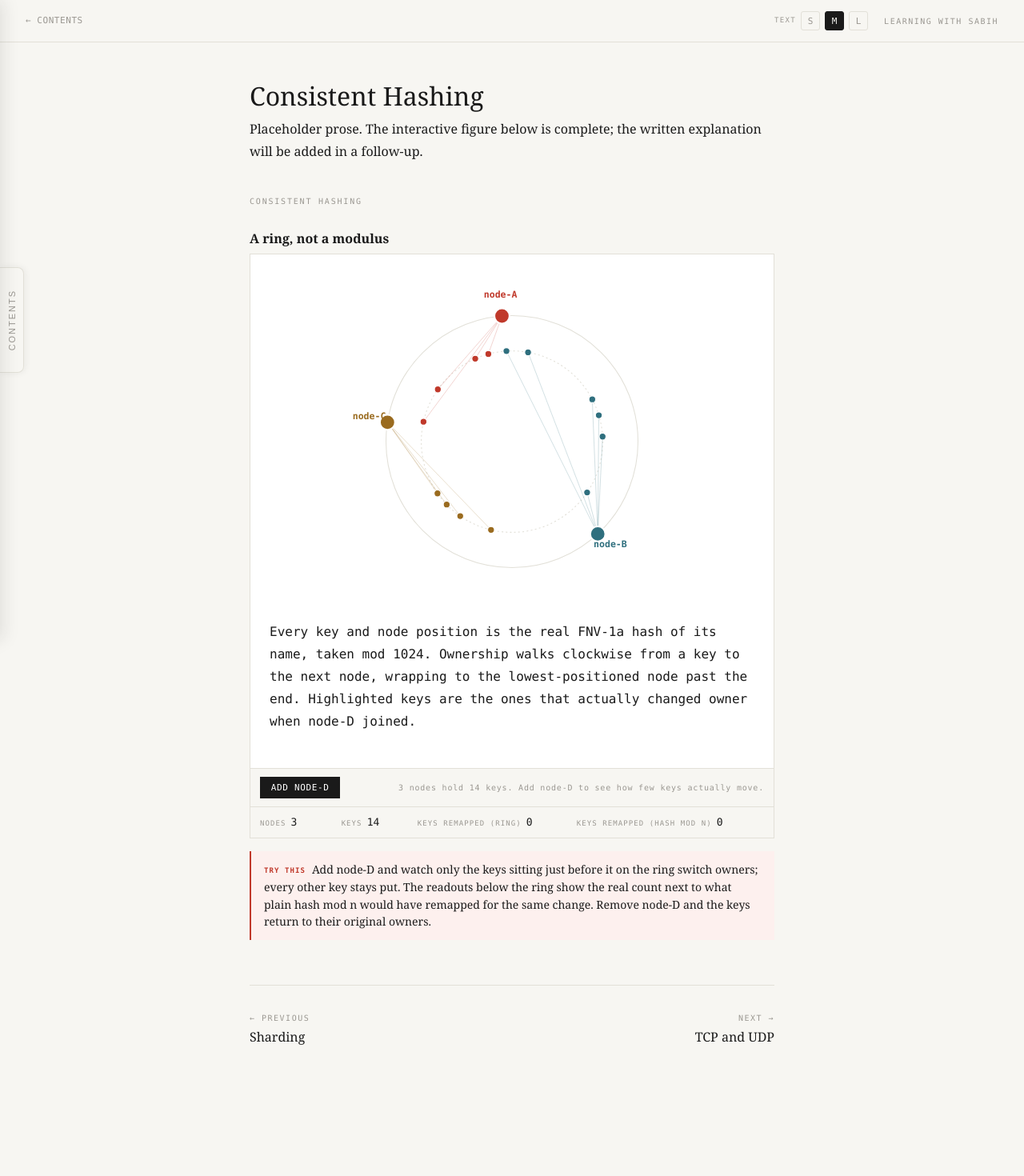
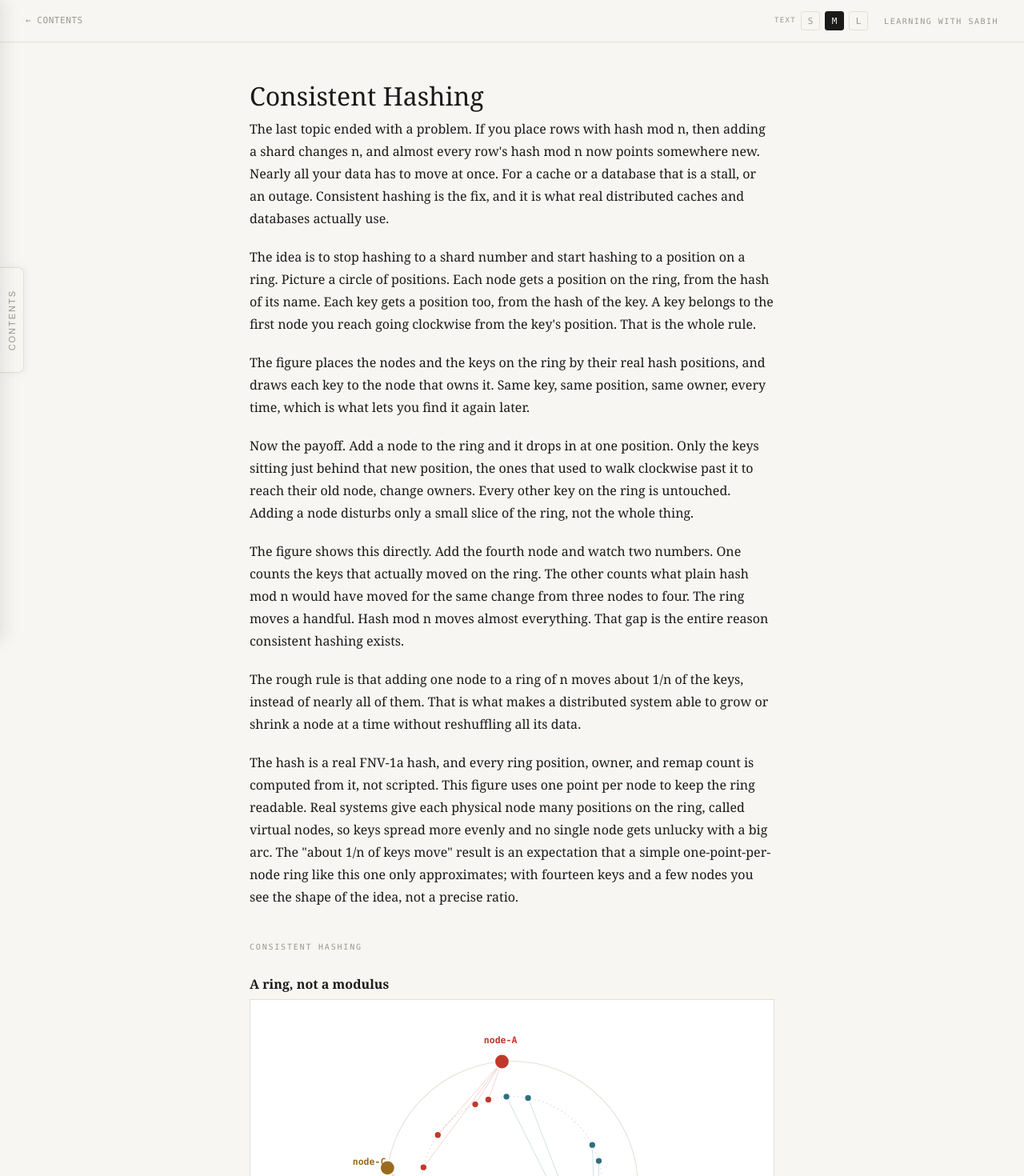
Before and after one commit to sabihusman/Learning-with-Sabih, a Next.js app: page /topics/consistent-hashing in a window 1280 px wide. Shown: the top 1470 px of the page at 80% size. Before the commit the page ends 1411 px from the top, so only its background shows below. Built offline with nearby package versions, Linux system fonts and the light colour scheme.

Commit message:
Apply final prose to Consistent Hashing topic

```diff
--- a/app/components/ConsistentHashingViz.jsx
+++ b/app/components/ConsistentHashingViz.jsx
@@ -67,7 +67,7 @@ export default function ConsistentHashingViz() {
       controls={controls}
       status={status}
       readouts={readouts}
-      tryThis="Add node-D and watch only the keys sitting just before it on the ring switch owners; every other key stays put. The readouts below the ring show the real count next to what plain hash mod n would have remapped for the same change. Remove node-D and the keys return to their original owners."
+      tryThis="Look at which node owns each key with three nodes. Add the fourth node and watch the two remap counts: the ring moves only the keys nearest the new node, while hash mod n would move almost all of them. Remove the node again and the ring returns to where it was."
     >
       <svg
         viewBox={`0 0 ${VB} ${VB}`}
--- a/app/topics/consistent-hashing/page.mdx
+++ b/app/topics/consistent-hashing/page.mdx
@@ -6,49 +6,18 @@ export const metadata = {
 
 # Consistent Hashing
 
-{/*
-  TODO: final prose lands in a follow-up.
+The last topic ended with a problem. If you place rows with hash mod n, then adding a shard changes n, and almost every row's hash mod n now points somewhere new. Nearly all your data has to move at once. For a cache or a database that is a stall, or an outage. Consistent hashing is the fix, and it is what real distributed caches and databases actually use.
 
-  Honesty constraints the prose must honor:
-  - The hash is a real FNV-1a (32-bit) hash, the same implementation as the
-    Sharding topic: offset basis 2166136261, prime 16777619, XOR each byte
-    then multiply. Ring position = fnv1a(String(value)) mod RING_SIZE.
-    Ownership is genuinely computed by ownerOf, not choreographed: walk
-    clockwise from a key's ring position to the next node, wrapping to the
-    lowest-positioned node past the end.
-  - RING_SIZE = 1024.
-  - 14 hand-authored, realistic-looking keys (session/user/cart/asset/page
-    names). NODES_BASE = node-A, node-B, node-C. The UI adds a 4th, node-D,
-    and can remove it again.
-  - Measured numbers (verified against the committed code, not estimated):
-    - base 3-node assignment: node-A holds 4 keys, node-B holds 6, node-C
-      holds 4 (no node empty).
-    - adding node-D (3 -> 4 nodes): the ring remaps 2 of 14 keys
-      (user:1001 and cart:5001, both previously on node-B). Plain hash mod n
-      for the same change remaps 12 of 14 keys.
-    - one of the two remapped keys, user:1001, is a genuine wraparound case:
-      its ring position (1014) is past every node's position at 4 nodes
-      (highest is node-A at 1011), so it wraps to the lowest-positioned node,
-      node-D (172), which is exactly the wraparound rule being exercised for
-      real, not a staged example.
-  - The contrast (2 remapped vs 12) is the whole point: consistent hashing
-    remaps roughly 1/n of keys when a node joins or leaves; plain hash mod n
-    remaps nearly everything, because almost every key's remainder changes
-    when the modulus changes.
-  - This figure uses one ring point per node for clarity. Real
-    consistent-hashing systems assign many virtual points per physical node
-    (virtual nodes) to smooth out the load each node ends up holding; the
-    single-point ring here approximates the 1/n remap result rather than
-    guaranteeing an even split (node-B holding 6 of 14 keys at the 3-node
-    baseline is a visible example of that unevenness).
-  - This is the direct sequel to Sharding, which ends by naming the
-    resharding problem (hash mod n reshuffles almost everything when n
-    changes) that this topic solves.
-  - No-subhead / figure-last structure, matching the other section pages.
-    Straight quotes and apostrophes only, no em or en dashes.
-*/}
+The idea is to stop hashing to a shard number and start hashing to a position on a ring. Picture a circle of positions. Each node gets a position on the ring, from the hash of its name. Each key gets a position too, from the hash of the key. A key belongs to the first node you reach going clockwise from the key's position. That is the whole rule.
 
-Placeholder prose. The interactive figure below is complete; the written
-explanation will be added in a follow-up.
+The figure places the nodes and the keys on the ring by their real hash positions, and draws each key to the node that owns it. Same key, same position, same owner, every time, which is what lets you find it again later.
+
+Now the payoff. Add a node to the ring and it drops in at one position. Only the keys sitting just behind that new position, the ones that used to walk clockwise past it to reach their old node, change owners. Every other key on the ring is untouched. Adding a node disturbs only a small slice of the ring, not the whole thing.
+
+The figure shows this directly. Add the fourth node and watch two numbers. One counts the keys that actually moved on the ring. The other counts what plain hash mod n would have moved for the same change from three nodes to four. The ring moves a handful. Hash mod n moves almost everything. That gap is the entire reason consistent hashing exists.
+
+The rough rule is that adding one node to a ring of n moves about 1/n of the keys, instead of nearly all of them. That is what makes a distributed system able to grow or shrink a node at a time without reshuffling all its data.
+
+The hash is a real FNV-1a hash, and every ring position, owner, and remap count is computed from it, not scripted. This figure uses one point per node to keep the ring readable. Real systems give each physical node many positions on the ring, called virtual nodes, so keys spread more evenly and no single node gets unlucky with a big arc. The "about 1/n of keys move" result is an expectation that a simple one-point-per-node ring like this one only approximates; with fourteen keys and a few nodes you see the shape of the idea, not a precise ratio.
 
 <ConsistentHashingViz />
```
